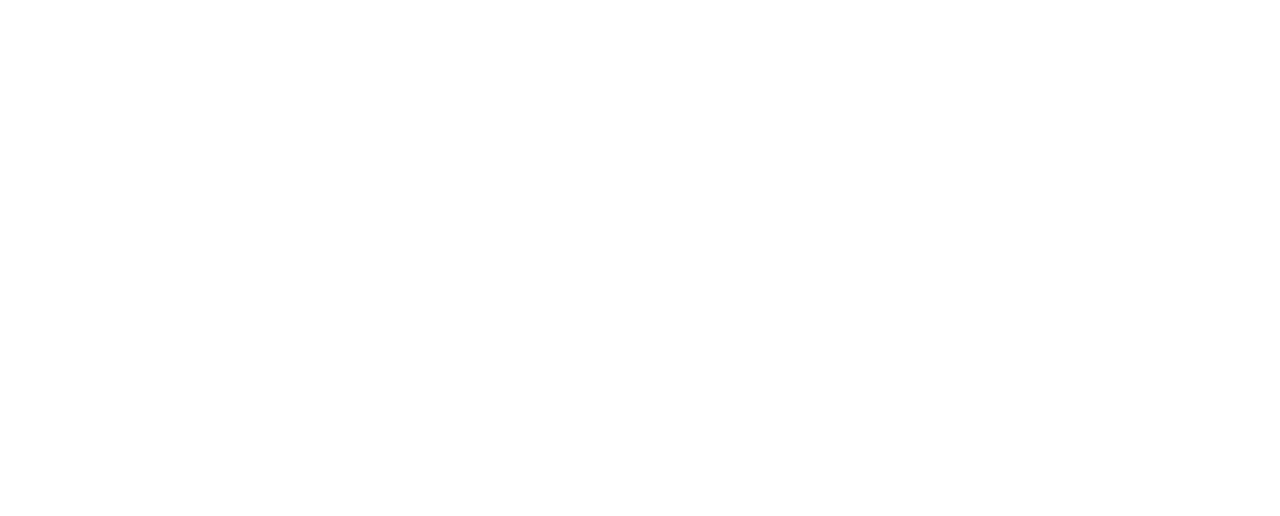
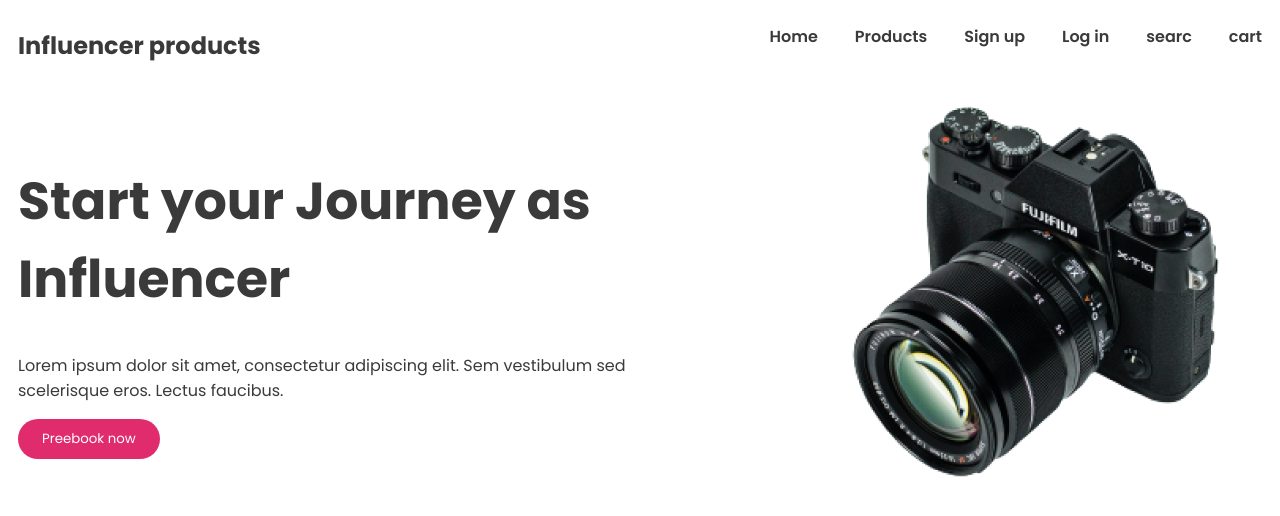
Before and after one commit to nurislam243/influencer-gear, a plain HTML site: page index.html in a window 1280 px wide. Drawn offline with Linux system fonts and the light colour scheme.

Commit message:
added navbar menu

```diff
--- a/index.html
+++ b/index.html
@@ -3,10 +3,34 @@
 <head>
     <meta charset="UTF-8">
     <meta name="viewport" content="width=device-width, initial-scale=1.0">
-    <title>Document</title>
+    <title>Influencer Gear</title>
     <link rel="stylesheet" href="style.css">
 </head>
 <body>
-
+    <header class="header color-1">
+        <nav class="navbar">
+            <h2 class="nav-title color-1">Influencer products</h2>
+            <ul>
+                <li><a href="#">Home</a></li>
+                <li><a href="#">Products</a></li>
+                <li><a href="#">Sign up</a></li>
+                <li><a href="#">Log in</a></li>
+                <li><a href="#">searc</a></li>
+                <li><a href="#">cart</a></li>
+            </ul>
+        </nav>
+        <div class="banner">
+            <div class="banner-content">
+                <h1 class="banner-title">Start your Journey as Influencer</h1>
+                <p class="banner-description">
+                    Lorem ipsum dolor sit amet, consectetur adipiscing elit. Sem vestibulum sed scelerisque eros. Lectus faucibus.
+                </p>
+                <button class="banner-btn primary-btn">Preebook now</button>
+            </div>
+            <div class="banner-img">
+                <img src="images/main-camera.png" alt="">
+            </div>
+        </div>
+    </header>
 </body>
 </html>
--- a/style.css
+++ b/style.css
@@ -0,0 +1,56 @@
+@import url('https://fonts.googleapis.com/css2?family=Poppins:ital,wght@0,100;0,200;0,300;0,400;0,500;0,600;0,700;0,800;0,900;1,100;1,200;1,300;1,400;1,500;1,600;1,700;1,800;1,900&display=swap');
+*{
+    font-family: "Poppins", serif;
+}
+.color-1{
+    color: #3A3A3A;
+}
+.primary-btn{
+    color: #FFFFFF;
+    background-color: #E02C6D;
+    border: none;
+    padding: 10px 24px;
+
+}
+
+/* header styles start here */
+.header{
+    max-width: 1340px;
+    margin: 0 auto;
+    padding-left: 10px;
+    padding-right: 10px;
+}
+.navbar{
+    display: flex;
+    justify-content: space-between;
+}
+.nav-title{
+    font-weight: 700;
+    font-size: 1.5rem;
+}
+.navbar ul{
+    display: flex;
+    list-style: none;
+    column-gap: 37px;
+}
+.navbar ul a{
+    text-decoration: none;
+    color: #3A3A3A;
+    font-weight: 600;
+
+}
+/* banner styles */
+.banner{
+    display: flex;
+    justify-content: space-between;
+    align-items: center;
+}
+.banner-content{
+    max-width: 649px;
+}
+.banner-title{
+    font-size: 3.25rem;
+}
+.banner-btn{
+    border-radius: 41px;
+}
```
